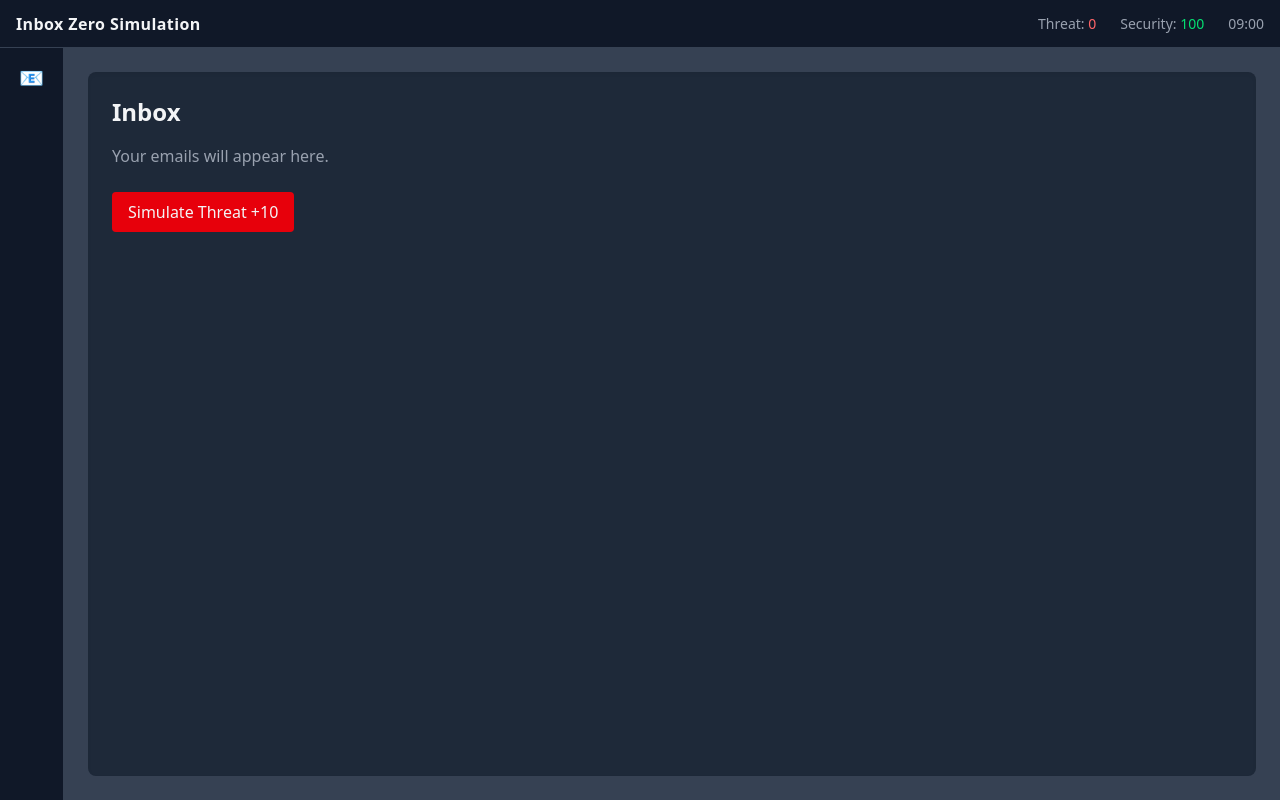
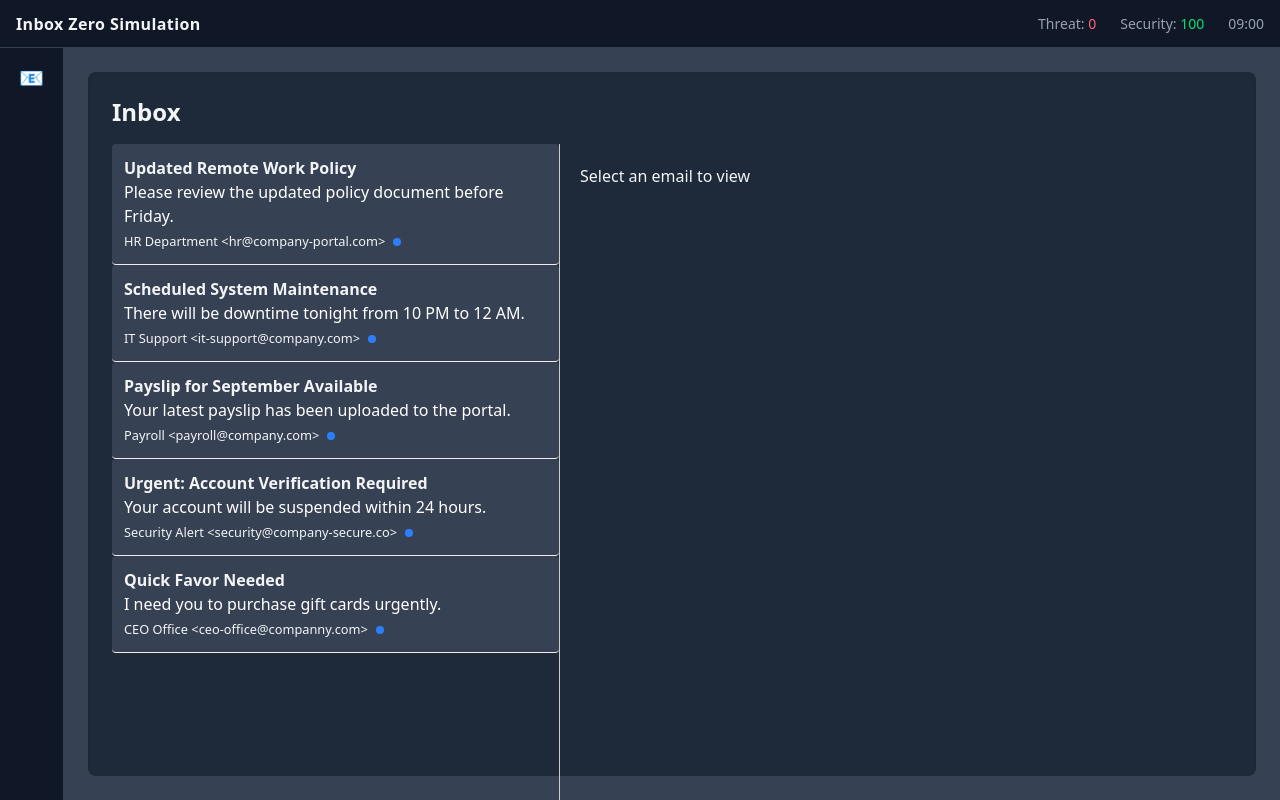
Before and after one commit to mdozkanji/inbox-zero-sim, a React (Vite) app: page / in a window 1280 px wide. Built offline with nearby package versions, Linux system fonts and the light colour scheme.

Commit message:
Add static emails and email preview with read state

```diff
--- a/src/components/email/EmailPanel.jsx
+++ b/src/components/email/EmailPanel.jsx
@@ -1,17 +1,73 @@
 import { useSimulationStore } from "../../store/useSimulationStore";
+import { emails } from "../../data/emails"
+import { useState } from "react"
 
 function EmailPanel() {
   const updateThreatLevel = useSimulationStore(
     (state) => state.updateThreatLevel
   );
 
+  const [selectedEmail, setSelectedEmail] = useState(null)
+  const [emailList, setEmailList] = useState(
+    emails.map(email => ({
+      ...email,
+      isRead: false
+    }))
+  )
+
   return (
     <div className="flex-1 bg-gray-700 p-6 overflow-auto">
       <div className="bg-gray-800 rounded-lg h-full p-6 shadow-inner">
         <h2 className="text-2xl font-semibold mb-4">Inbox</h2>
 
-        <div className="text-gray-400">
-          Your emails will appear here.
+        <div className="email-panel">
+          <div className="email-list">
+            {emailList.map((email) => (
+              <div
+                key={email.id}
+                className={`
+                  email-item
+                  p-3 rounded cursor-pointer transition
+                  ${selectedEmail?.id === email.id ? "bg-gray-600" : "bg-gray-700 hover:bg-gray-600"}
+                `}
+                onClick={() => {
+                  setSelectedEmail(email)
+
+                  setEmailList(prev =>
+                    prev.map(e =>
+                      e.id === email.id
+                        ? { ...e, isRead: true }
+                        : e
+                    )
+                  )
+                }}
+              >
+                <strong className={email.isRead ? "font-normal" : "font-bold"}>
+                  {email.subject}
+                </strong>
+                <p className={email.isRead ? "text-gray-400" : "text-white"}>
+                  {email.preview}
+                </p>
+                <small>{email.from}</small>
+                {!email.isRead && (
+                  <span className="ml-2 inline-block w-2 h-2 bg-blue-500 rounded-full"></span>
+                )}
+              </div>
+            ))}
+          </div>
+
+          <div className="email-viewer">
+            {selectedEmail ? (
+              <>
+                <h2>{selectedEmail.subject}</h2>
+                <p><strong>From:</strong> {selectedEmail.from}</p>
+                <hr />
+                <p>{selectedEmail.body}</p>
+              </>
+            ) : (
+              <p>Select an email to view</p>
+            )}
+          </div>
         </div>
 
         <button
--- /dev/null
+++ b/src/data/emails.js
@@ -0,0 +1,101 @@
+export const emails = [
+  {
+    id: "email_001",
+    from: "HR Department <hr@company-portal.com>",
+    subject: "Updated Remote Work Policy",
+    preview: "Please review the updated policy document before Friday.",
+    body: `
+Hi Team,
+
+We have updated our remote work policy for Q3.
+
+Please review the attached document and confirm acknowledgment in the HR portal by Friday.
+
+Best,
+Clara
+HR Department
+    `,
+    isPhishing: false,
+    difficulty: 1
+  },
+
+  {
+    id: "email_002",
+    from: "IT Support <it-support@company.com>",
+    subject: "Scheduled System Maintenance",
+    preview: "There will be downtime tonight from 10 PM to 12 AM.",
+    body: `
+Hello,
+
+Please note that system maintenance is scheduled tonight from 10 PM to 12 AM.
+
+You may experience temporary login issues during this time.
+
+Thank you,
+IT Support
+    `,
+    isPhishing: false,
+    difficulty: 1
+  },
+
+  {
+    id: "email_003",
+    from: "Payroll <payroll@company.com>",
+    subject: "Payslip for September Available",
+    preview: "Your latest payslip has been uploaded to the portal.",
+    body: `
+Hi,
+
+Your September payslip is now available on the payroll portal.
+
+Please log in through the official HR system to access it.
+
+Regards,
+Finance Team
+    `,
+    isPhishing: false,
+    difficulty: 2
+  },
+
+  {
+    id: "email_004",
+    from: "Security Alert <security@company-secure.co>",
+    subject: "Urgent: Account Verification Required",
+    preview: "Your account will be suspended within 24 hours.",
+    body: `
+Dear User,
+
+We detected unusual activity in your account.
+
+You must verify your credentials within 24 hours or your access will be permanently suspended.
+
+Click the link below immediately:
+http://company-secure-verification.com
+
+Security Team
+    `,
+    isPhishing: true,
+    difficulty: 2
+  },
+
+  {
+    id: "email_005",
+    from: "CEO Office <ceo-office@companny.com>",
+    subject: "Quick Favor Needed",
+    preview: "I need you to purchase gift cards urgently.",
+    body: `
+Hi,
+
+Are you available right now?
+
+I’m in a meeting and need you to urgently purchase $500 in gift cards for a client. I will reimburse you.
+
+Reply once done.
+
+Thanks,
+Michael
+    `,
+    isPhishing: true,
+    difficulty: 3
+  }
+]
--- a/src/index.css
+++ b/src/index.css
@@ -1,2 +1,29 @@
 @import "tailwindcss";
 @tailwind utilities;
+
+.email-panel {
+  display: flex;
+  height: 100%;
+}
+
+.email-list {
+  width: 40%;
+  border-right: 1px solid #ccc;
+  overflow-y: auto;
+}
+
+.email-item {
+  padding: 12px;
+  cursor: pointer;
+  border-bottom: 1px solid #eee;
+}
+
+.email-item:hover {
+  background-color: #f5f5f5;
+  color: black;
+}
+
+.email-viewer {
+  width: 60%;
+  padding: 20px;
+}
```
